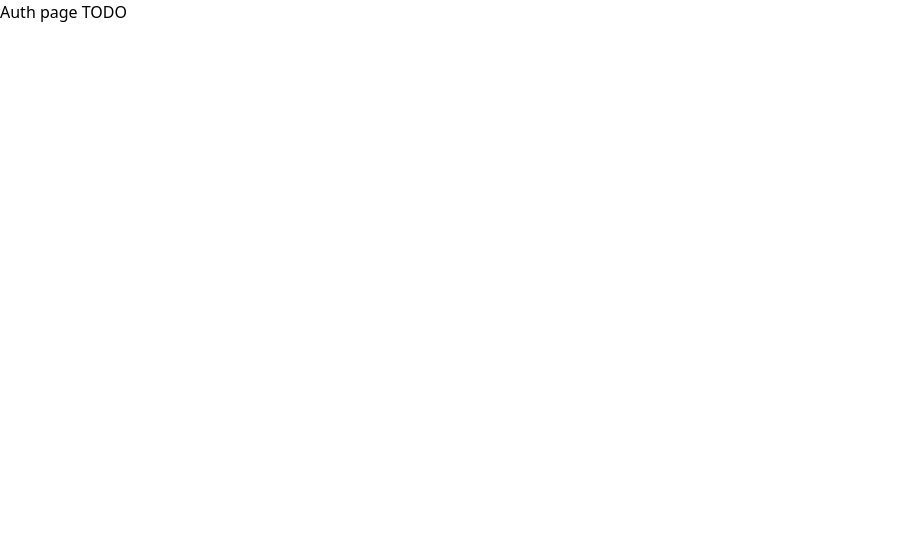
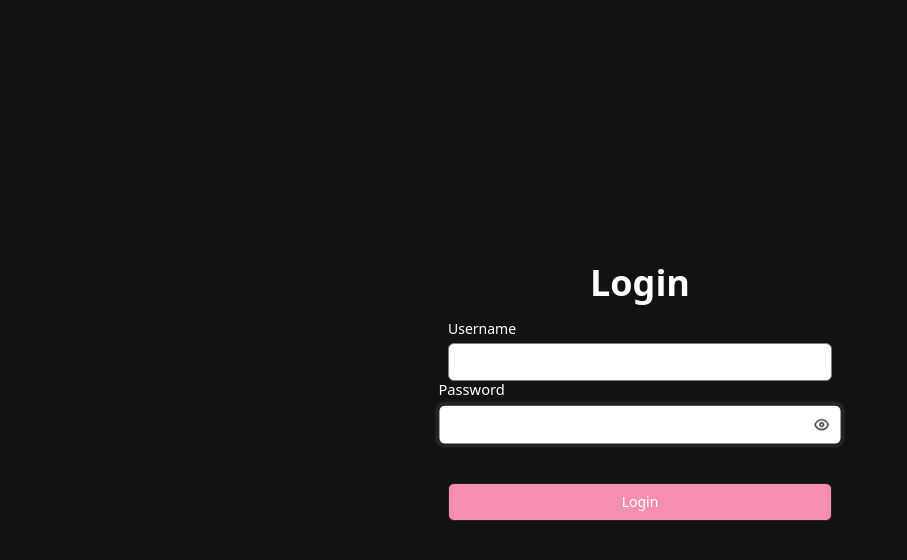
Before and after one commit to TheSparkApp/frontend, a Next.js app: page /auth/login in a window 1280 px wide. Shown: the top 560 px of the page, without its empty margins (0-907 px from the left). Built offline with nearby package versions, Linux system fonts and the light colour scheme.

Commit message:
Create dummy login page

```diff
--- a/src/app/auth/login/page.tsx
+++ b/src/app/auth/login/page.tsx
@@ -1,3 +1,115 @@
+"use client";
+import React, { useRef, useState } from "react";
+import { motion } from "framer-motion";
+import { ThemeContext } from "@/components/ThemeProvider";
+import { FiEye, FiEyeOff } from "react-icons/fi";
+import { slideInFromLeft } from "@/util/motion";
+
 export default function AuthPage() {
-	return <div>Auth page TODO</div>
+	const theme = React.useContext(ThemeContext);
+	const [isHovered, setIsHovered] = useState(false);
+	const [usernameFocus, setUsernameFocus] = useState(false);
+	const [passwordFocus, setPasswordFocus] = useState(false);
+	const [isPasswordVisible, setIsPasswordVisible] = useState(false);
+
+	const passwordInputRef = useRef<HTMLInputElement>(null);
+
+	const inputVariants = {
+		rest: { scale: 1, transition: { duration: 0.3 } },
+		focus: { scale: 1.05, transition: { duration: 0.3 } },
+	};
+
+	const buttonVariants = {
+		rest: { scale: 1, transition: { duration: 0.3 } },
+		hover: { scale: 1.05, transition: { duration: 0.3 } },
+	};
+
+	/*
+
+	TODO:
+	- Integration with backend
+	- Form validation (XSS, SQL Injection, etc)
+	- Theme for input field (currently the input fields background is always white)
+
+	*/
+
+	return (
+		<motion.div className="min-h-screen w-full flex flex-col" style={{ background: theme?.theme.colors.background }}>
+			<div className="flex-1 flex items-center justify-center">
+				<div className="w-full max-w-sm">
+					<div className="text-center">
+						<h1 className="text-4xl font-bold" style={{ color: theme?.theme.colors.text }}>
+							Login
+						</h1>
+					</div>
+					<div className="mt-4">
+						<form>
+							<motion.div variants={inputVariants} initial="rest" animate={usernameFocus ? "focus" : "rest"}>
+								<label htmlFor="username" className="block text-sm font-medium" style={{ color: theme?.theme.colors.text }}>
+									Username
+								</label>
+								<input
+									type="text"
+									id="username"
+									name="username"
+									className="mt-1 block w-full px-3 py-2 border border-gray-300 rounded-md shadow-sm focus:outline-none sm:text-sm"
+									style={{
+										borderColor: usernameFocus ? theme?.theme.colors.primary : "gray",
+										boxShadow: usernameFocus ? `0 0 0 3px ${theme?.theme.colors.primary}` : "none",
+									}}
+									onFocus={() => {
+										setUsernameFocus(true);
+										setPasswordFocus(false);
+									}}
+									onBlur={() => setUsernameFocus(false)}
+								/>
+							</motion.div>
+							<motion.div variants={inputVariants} initial="rest" animate={passwordFocus ? "focus" : "rest"}>
+								<label htmlFor="password" className="block text-sm font-medium" style={{ color: theme?.theme.colors.text }}>
+									Password
+								</label>
+								<div className="relative">
+									{" "}
+									<input
+										autoComplete="off"
+										autoFocus
+										type={isPasswordVisible ? "text" : "password"}
+										id="password"
+										name="password"
+										ref={passwordInputRef}
+										className="mt-1 block w-full px-3 py-2 border border-gray-300 rounded-md shadow-sm focus:outline-none sm:text-sm"
+										style={{
+											borderColor: passwordFocus ? theme?.theme.colors.primary : "gray",
+											boxShadow: passwordFocus ? `0 0 0 3px ${theme?.theme.colors.primary}` : "none",
+											textShadow: passwordFocus ? "none" : `0 0 5px rgba(0, 0, 0, 1)`,
+											color: passwordFocus ? theme?.theme.colors.primary : "transparent",
+										}}
+										onFocus={() => setPasswordFocus(true)}
+										onBlur={() => {
+											setPasswordFocus(false);
+										}}
+									/>
+									<button
+										type="button"
+										className="absolute inset-y-0 right-0 pr-3 flex items-center text-sm leading-5"
+										onClick={() => {
+											setIsPasswordVisible(!isPasswordVisible);
+											setPasswordFocus(true);
+										}}
+									>
+										{isPasswordVisible ? <FiEyeOff /> : <FiEye />}
+									</button>
+								</div>
+							</motion.div>
+							<div className="mb-4 mt-10">
+								<motion.button type="submit" className="w-full flex justify-center py-2 px-4 border border-transparent rounded-md shadow-sm text-sm font-medium focus:outline-none focus:ring-offset-2" style={{ background: theme?.theme.colors.secondary, color: theme?.theme.colors.text, borderColor: theme?.theme.colors.primary }} onMouseEnter={() => setIsHovered(true)} onMouseLeave={() => setIsHovered(false)} variants={buttonVariants} animate={isHovered ? "hover" : "rest"}>
+									Login
+								</motion.button>
+							</div>
+						</form>
+					</div>
+				</div>
+			</div>
+		</motion.div>
+	);
 }
```
